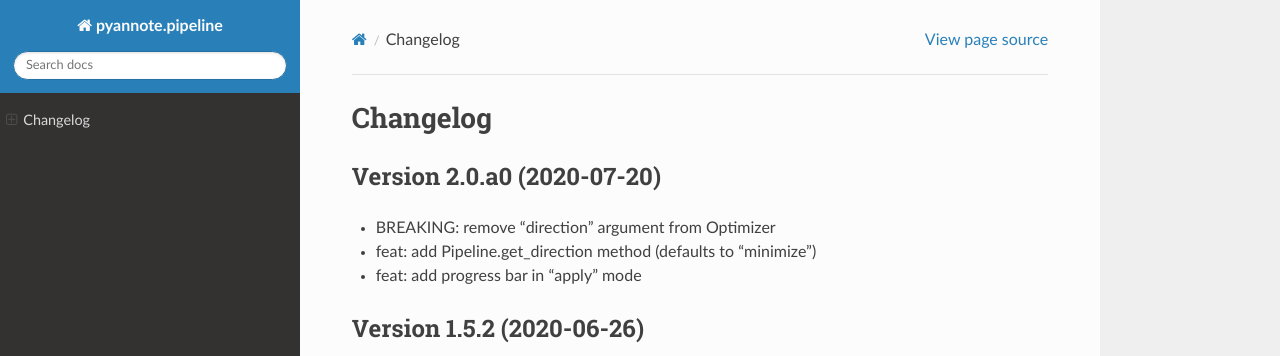
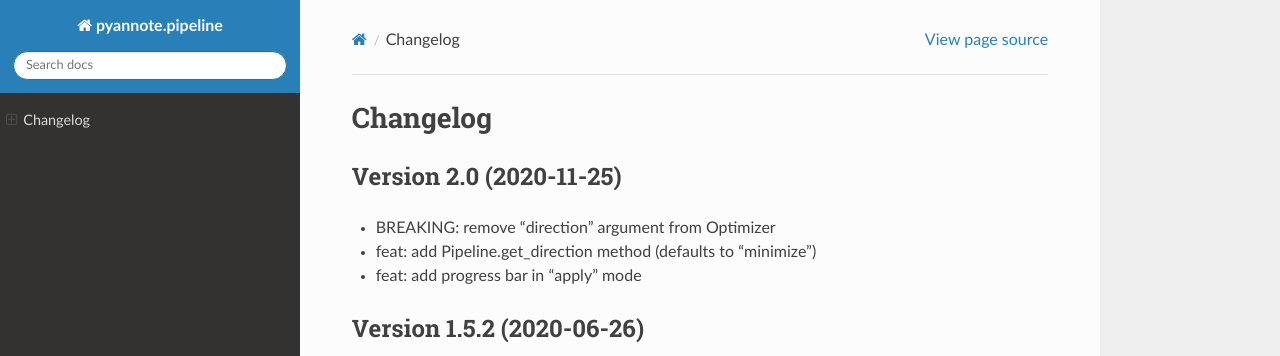
Before and after one commit to pyannote/pyannote-pipeline, a Sphinx documentation site: the page built from doc/source/changelog.rst, in a window 1280 px wide and 900 px high. Shown: the top 356 px of the window. Built offline with Sphinx 7.4.7 and the Read the Docs theme 2.0.0, drawn with Linux system fonts in a browser that asks for light colours.

Commit message:
doc: update changelog

```diff
--- a/doc/source/changelog.rst
+++ b/doc/source/changelog.rst
@@ -2,8 +2,8 @@
 Changelog
 #########
 
-Version 2.0.a0 (2020-07-20)
-~~~~~~~~~~~~~~~~~~~~~~~~~~~
+Version 2.0 (2020-11-25)
+~~~~~~~~~~~~~~~~~~~~~~~~
 
 - BREAKING: remove "direction" argument from Optimizer
 - feat: add Pipeline.get_direction method (defaults to "minimize")
```
